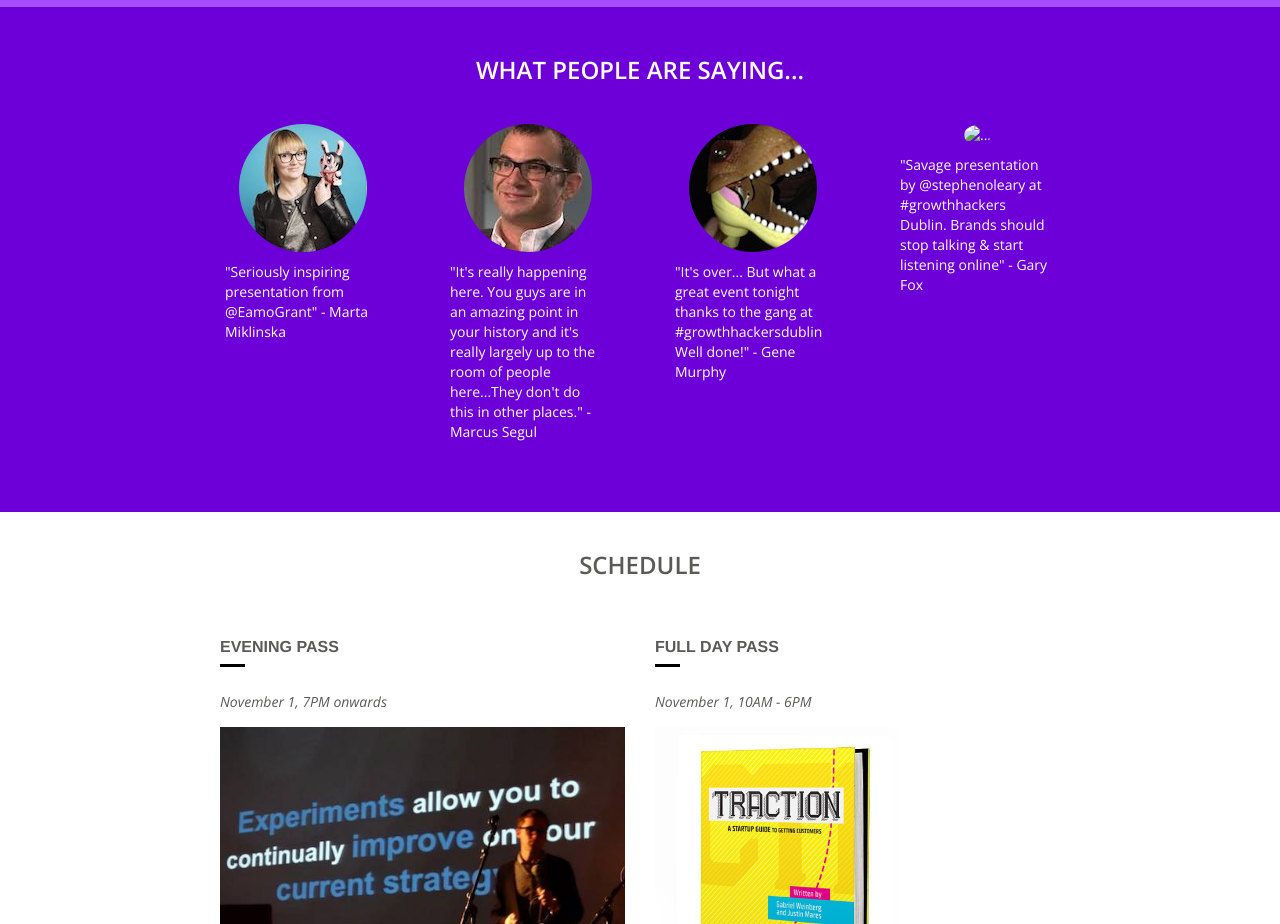
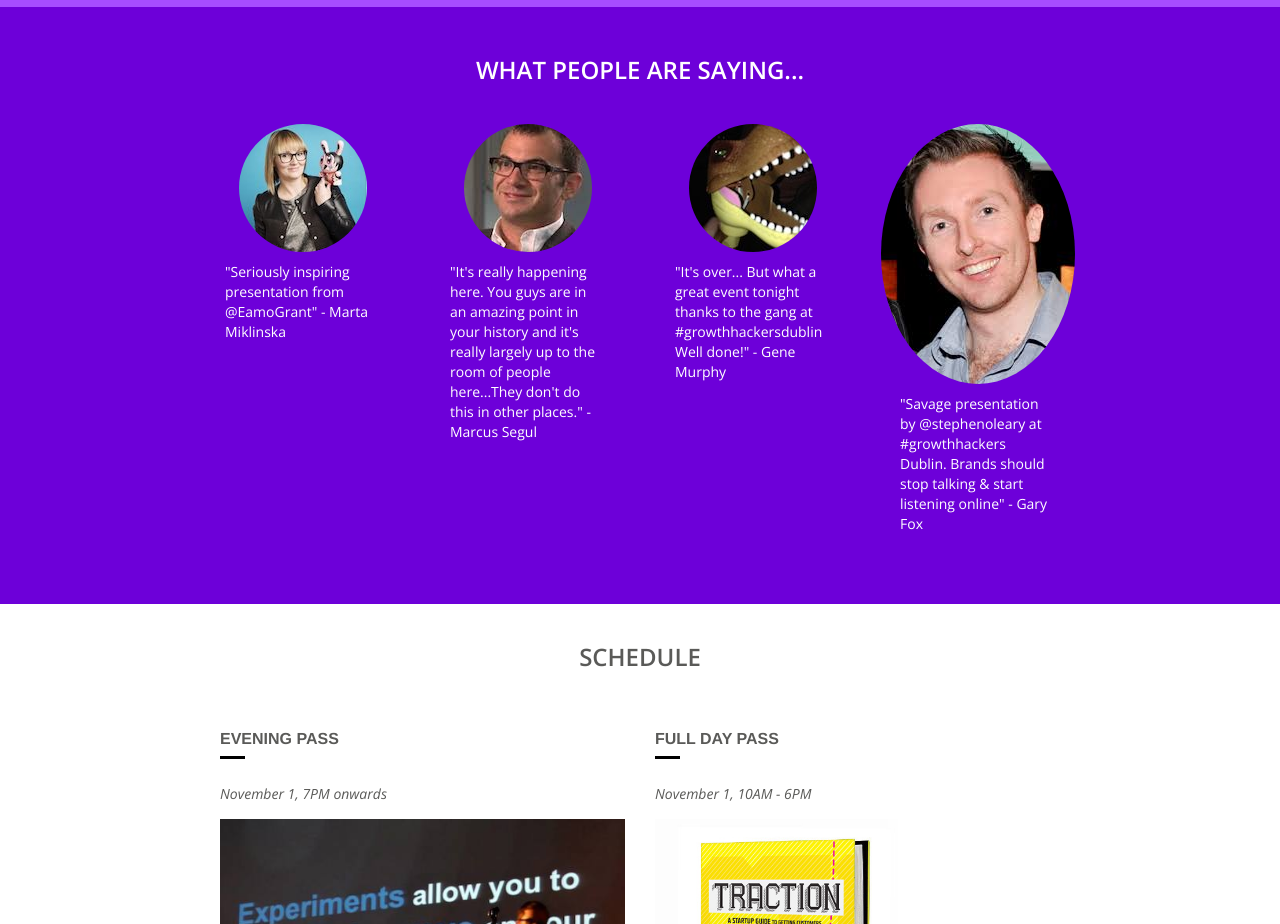
Before and after one commit to jamesekennedy/growthhackersdublin, a plain HTML site: page public_html/index.html in a window 1280 px wide. Shown: the part 860-1784 px from the top of the page. Drawn offline with nearby package versions, Linux system fonts and the light colour scheme; some packages are replaced by stand-ins of ours.

Commit message:
add new photo

```diff
--- a/public_html/index.html
+++ b/public_html/index.html
@@ -120,7 +120,7 @@ Walk in the door with an empty belly and walk out with a three month growth hack
         </div>
         <div class="col-md-3">
           <div class="text-center">
-            <img src="img/fox.jpeg" alt="..." class="img-circle">
+            <img src="img/index.jpg" alt="..." class="img-circle">
           </div>
           <blockquote>
             <p>"Savage presentation by @stephenoleary at #growthhackers Dublin. Brands should stop talking & start listening online" - Gary Fox</p>
```
